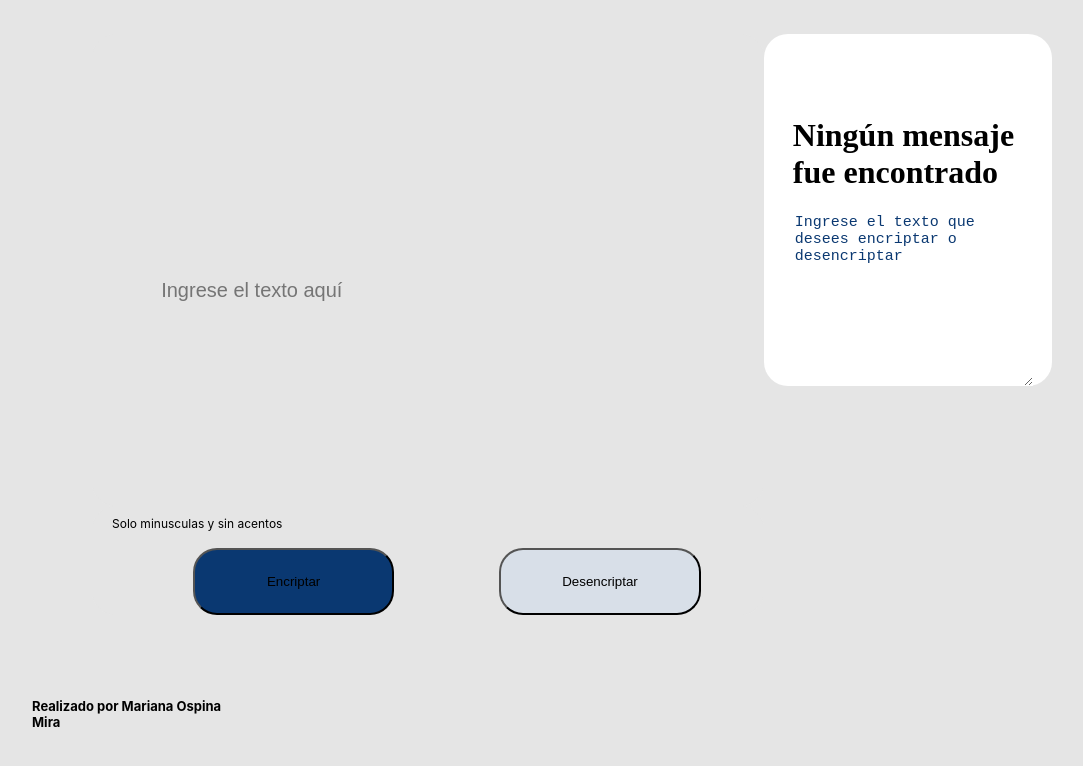
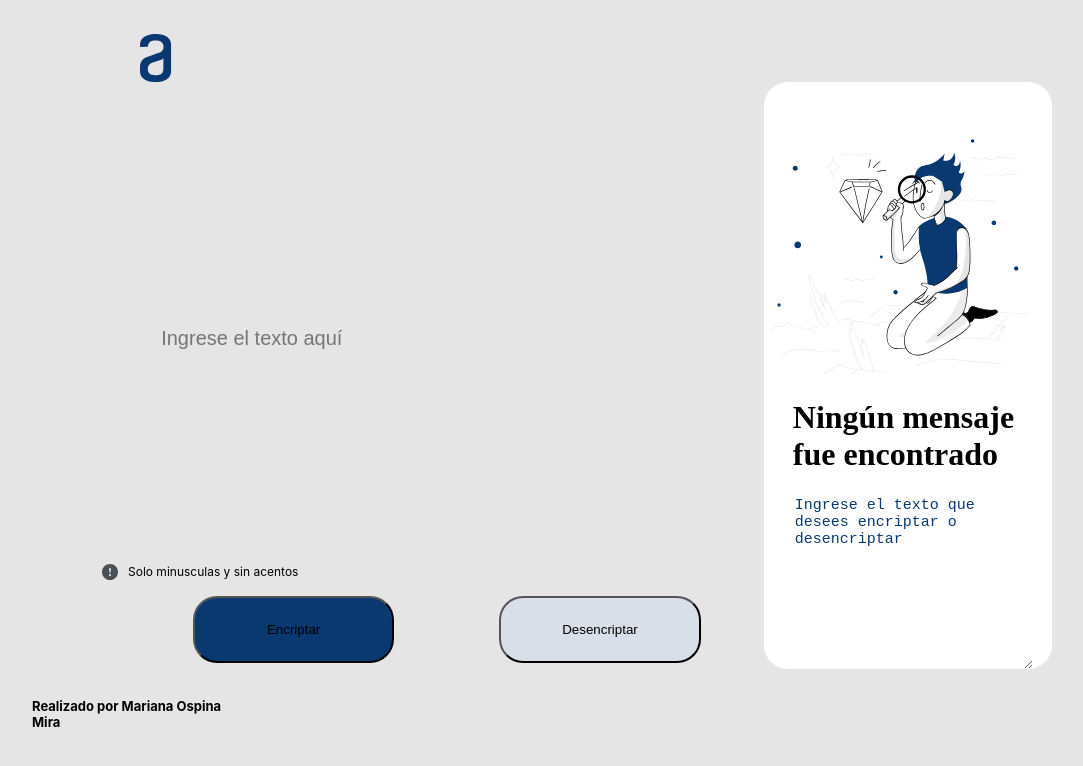
Before and after one commit to Marianao18/encryptor, a plain HTML site: page index.html in a window 1280 px wide. Shown: the whole page, without its empty margins (68-1151 px from the left). Drawn offline with Linux system fonts and the light colour scheme.

Commit message:
Rutas organizadas en el index.html

```diff
--- a/index.html
+++ b/index.html
@@ -5,25 +5,25 @@
     <meta http-equiv="X-UA-Compatible" content="IE=edge">
     <meta name="viewport" content="width=device-width, initial-scale=1.0">
     <title>Encriptador</title>
-    <link rel="stylesheet" href="/css/style.css">
-    <script type="text/javascript" src="/js/main.js"></script>
+    <link rel="stylesheet" href="./css/style.css">
+    <script type="text/javascript" src="./js/main.js"></script>
 </head>
 <body>
  <div class="contenedor">
     <div class="logo">
-<img class="img-logo" src="/logo.svg" alt="">
+<img class="img-logo" src="./images/logo.svg" alt="">
     </div>
     <div class="izquierdo">
         <input class="input-left" id="inputtext" type="text" placeholder="Ingrese el texto aquí">
     </div>
     <div class="derecho">
-<img src="/muñeco.svg" alt="" id="img-rigt">
+<img src="./images/doll.svg" alt="" id="img-rigt">
 <h1 id="text1">Ningún mensaje fue encontrado</h1>
 <textarea name="name" id="text2" cols="30" rows="10">Ingrese el texto que desees encriptar o desencriptar</textarea>
 <button id="copy" type="button" name="button" onclick="copy()">¡Copiar!</button>
     </div>
     <div class="botoms">
-        <img src="advertencia.svg" alt="" class="waring">
+        <img src="./images/advertencia.svg" alt="" class="waring">
        <p class="parrafo">Solo minusculas y sin acentos</p>
        <button type="button" id="btn-encriptar" onclick="encriptar()">Encriptar</button>
        <button type="button" id="btn-desencriptar" onclick="desencriptar()">Desencriptar</button>
```
Also changed, not shown: images/doll.svg (renamed from images/muñeco.svg).
